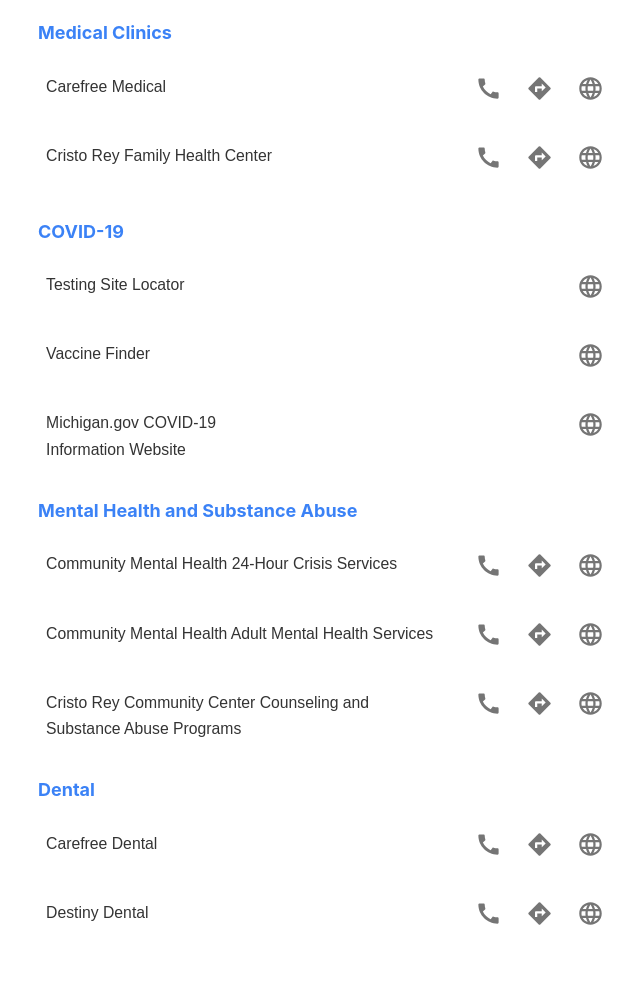
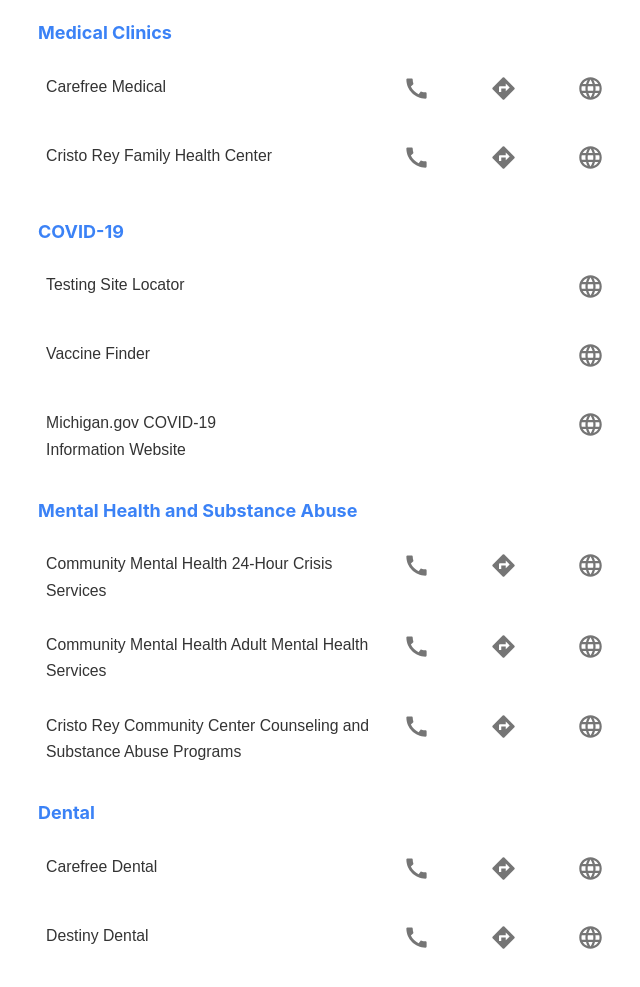
Before and after one commit to rjschodowski/lansing-help-guide, a Gatsby site: page /health in a window 1280 px wide. Shown: the part 265-1252 px from the top of the page, without its empty margins (304-944 px from the left). Built offline with nearby package versions, Linux system fonts and the light colour scheme; Gatsby itself is replaced by a stand-in of ours.

Commit message:
margin spacing increased at 1024 px breakpoint for icons for Health.js pge

```diff
--- a/src/pages/health.js
+++ b/src/pages/health.js
@@ -50,7 +50,7 @@
                             </a>
                         </IconButton>
                     </li>
-                    <li>
+                    <li className="lg:mx-8">
                         <IconButton aria-label="Directions">
                             <a href="https://goo.gl/maps/XG6nho3HYy1RHdHL8" alt="map directions" target="_blank" rel="noreferrer">
                                 <DirectionsIcon />
@@ -80,7 +80,7 @@
                             </a>
                     </IconButton>
                 </li>
-                <li>
+                <li className="lg:mx-8">
                     <IconButton aria-label="Directions">
                             <a href="https://goo.gl/maps/MLDaRQ9nnyWvwPzG7" alt="map directions" target="_blank" rel="noreferrer">
                                 <DirectionsIcon />
@@ -109,7 +109,7 @@
                             </a>
                     </IconButton>
                 </li>
-                <li>
+                <li className="lg:mx-8">
                     <IconButton aria-label="Directions">
                             <a href="https://goo.gl/maps/856EQx1a7gwzn8gk9" alt="map directions" target="_blank" rel="noreferrer">
                                 <DirectionsIcon />
@@ -185,7 +185,7 @@
                             </a>
                         </IconButton>
                     </li>
-                    <li>
+                    <li className="lg:mx-8">
                     <IconButton aria-label="Directions">
                             <a href="https://goo.gl/maps/Nji9RRuAzsKZMWXd7" alt="map directions" target="_blank" rel="noreferrer">
                                 <DirectionsIcon />
@@ -214,7 +214,7 @@
                             </a>
                         </IconButton>
                     </li>
-                    <li>
+                    <li className="lg:mx-8">
                     <IconButton aria-label="Directions">
                             <a href="https://goo.gl/maps/Nji9RRuAzsKZMWXd7" alt="map directions" target="_blank" rel="noreferrer">
                                 <DirectionsIcon />
@@ -243,7 +243,7 @@
                                 </a>
                         </IconButton>
                     </li>
-                    <li>
+                    <li className="lg:mx-8">
                         <IconButton aria-label="Directions">
                                 <a href="https://goo.gl/maps/dzzcGKqrr9G51fd37" alt="map directions" target="_blank" rel="noreferrer">
                                     <DirectionsIcon />
@@ -273,7 +273,7 @@
                             </a>
                         </IconButton>
                     </li>
-                    <li>
+                    <li className="lg:mx-8">
                         <IconButton aria-label="Directions">
                             <a href="https://goo.gl/maps/GGGcXF6xbKG2gVEn8" alt="map directions" target="_blank" rel="noreferrer">
                                 <DirectionsIcon />
@@ -302,7 +302,7 @@
                             </a>
                         </IconButton>
                     </li>
-                    <li>
+                    <li className="lg:mx-8">
                         <IconButton aria-label="Directions">
                             <a href="https://goo.gl/maps/dsVAypUVB9mty5xt7" alt="map directions" target="_blank" rel="noreferrer">
                                 <DirectionsIcon />
```
